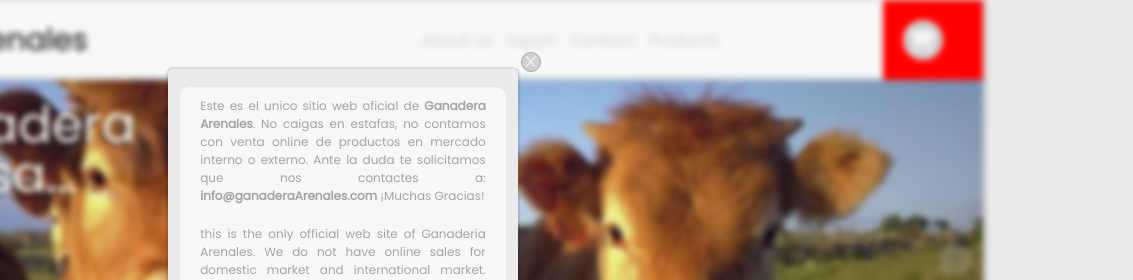
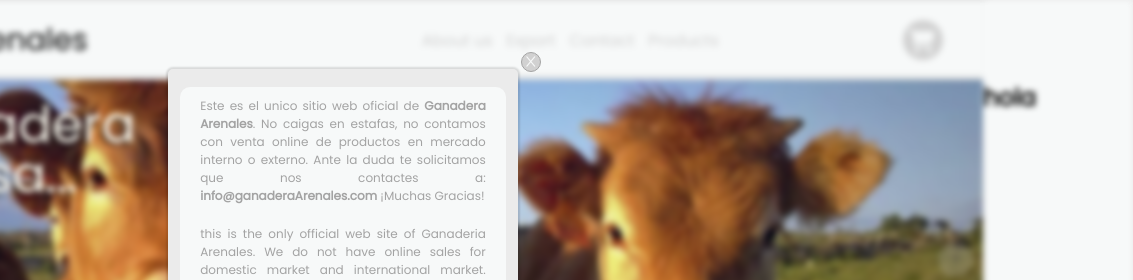
Before and after one commit to cotsdev93/ganaderaArenales, a website: page index.html in a window 1280 px wide. Shown: the top 280 px of the page, 297-1430 px from the left, 1133 px wide, since content can reach past the window. Drawn offline with nearby package versions, Linux system fonts and the light colour scheme; some packages are replaced by stand-ins of ours; a script that the page names is missing.

Commit message:
correccion carrito pasa el frente

```diff
--- a/index.html
+++ b/index.html
@@ -43,7 +43,6 @@
     <!-- LENIS -->
     <script src="https://unpkg.com/lenis@1.1.5/dist/lenis.min.js"></script>
   </head>
-
   <body>
     <div class="intro">
       <h1 class="logoHeader">
@@ -102,7 +101,9 @@
           <div id="carrito">
             <i class="fa-solid fa-cart-shopping"></i>
           </div>
-          <div class="carritoListar"></div>
+          <div class="carritoListar">
+            <h1>hola</h1>
+          </div>
           <div class="menuContainer">
             <i class="fa-solid fa-bars"></i>
           </div>
--- a/script.js
+++ b/script.js
@@ -1,4 +1,4 @@
-document.addEventListener("DOMContentLoaded", function () {
+
   AOS.init();
 
   const buttonx = document.getElementById("x");
@@ -371,7 +371,7 @@ document.addEventListener("DOMContentLoaded", function () {
         console.error("Error:", error);
       });
   });
-});
+
 
 class Producto {
   constructor(id, nombre, precio, categoria, imagen) {
--- a/scss/componentes/header.scss
+++ b/scss/componentes/header.scss
@@ -56,17 +56,21 @@ header {
       }
     }
     .carritoListar {
-      width: 100px;
-      height: 100vh;
       z-index: 5;
-      background-color: red;
-      position: absolute;
-      right: 0;
-      top: 0px;
+      display: flex;
+      flex-direction: column;
+      padding-top: 80px;
+      width: 150px;
+      height: 100%;
+      position: fixed;
+      right: -150px;
+      top: 0;
+      background-color: $blanco;
+      transition: 1s;
+      box-shadow: 0px 0px 1px 1px #00000005;
     }
     .showCarrito {
-      right: -100px;
-      background-color: blue;
+      right: 0px;
     }
     .menuContainer {
       z-index: 2;
@@ -81,7 +85,7 @@ header {
       .logoNav {
         display: flex;
         align-items: center;
-        padding-left: 20px;
+        padding-left: 0px;
 
         span {
           font-family: "Poppins";
@@ -95,8 +99,6 @@ header {
         display: flex;
         flex-direction: column;
         padding-top: 80px;
-        padding-right: 0px;
-        padding-left: 0px;
         width: 150px;
         height: 100%;
         position: fixed;
--- a/scss/componentes/popup.scss
+++ b/scss/componentes/popup.scss
@@ -15,7 +15,7 @@ body {
     box-shadow: 0px 0px 2px 2px #00000020;
     transition: all 2s;
     border-radius: 5px;
-    z-index: 3;
+    z-index: 6;
     .popup {
       width: 93%;
       height: 90%;
@@ -24,7 +24,6 @@ body {
       background-color: $blanco;
       justify-content: center;
       position: relative;
-
       p {
         font-size: 12px;
         font-family: "poppins";
@@ -67,7 +66,6 @@ body {
 @media (max-width: 737px) {
   body {
     position: relative;
-
     .popupContainer {
       position: fixed;
       top: -100vh;
@@ -82,6 +80,7 @@ body {
       box-shadow: 0px 0px 2px 2px #00000020;
       transition: 2s;
       border-radius: 5px;
+      z-index: 6;
       .popup {
         width: 93%;
         height: 90%;
```
Also changed, not shown: css/style.css, 1 other file.
